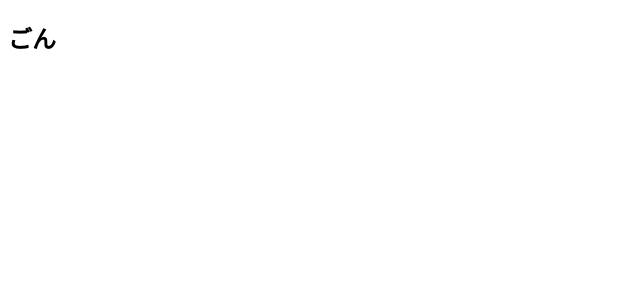
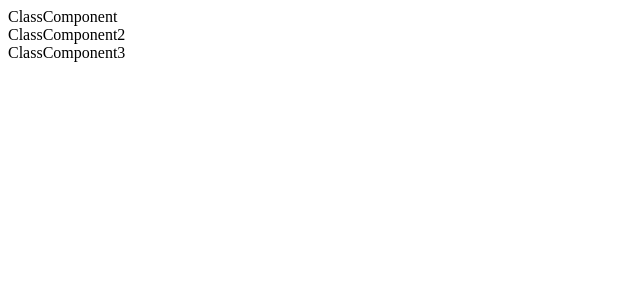
Before and after one commit to taka-yoko/udemy-react-nakanishi-2020, a React (Create React App) app: page / in a window 1280 px wide. Shown: the top 300 px of the page, without its empty margins (0-640 px from the left). Built offline with nearby package versions, Linux system fonts and the light colour scheme.

Commit message:
export default

```diff
--- /dev/null
+++ b/src/ClassComponent1.js
@@ -0,0 +1,7 @@
+import React from "react";
+
+export default class ClassComponent extends React.Component {
+  render() {
+    return <div>ClassComponent</div>;
+  }
+}
--- /dev/null
+++ b/src/ClassComponent2.js
@@ -0,0 +1,9 @@
+import React from "react";
+
+class ClassComponent2 extends React.Component {
+  render() {
+    return <div>ClassComponent2</div>;
+  }
+}
+
+export default ClassComponent2;
--- /dev/null
+++ b/src/ClassComponent3.js
@@ -0,0 +1,7 @@
+import React from "react";
+
+export class ClassComponent3 extends React.Component {
+  render() {
+    return <div>ClassComponent3</div>;
+  }
+}
--- a/src/index.js
+++ b/src/index.js
@@ -1,10 +1,15 @@
 import React from "react";
 import { render } from "react-dom";
 
-import { var1, function1, ReactComponent } from "./module";
+import ClassComponent1 from "./ClassComponent1";
+import ClassComponent2 from "./ClassComponent2";
+import { ClassComponent3 } from "./ClassComponent3";
 
-console.log(var1);
-
-function1();
-
-render(<ReactComponent />, document.getElementById("root"));
+render(
+  <div>
+    <ClassComponent1 />
+    <ClassComponent2 />
+    <ClassComponent3 />
+  </div>,
+  document.getElementById("root")
+);
```
